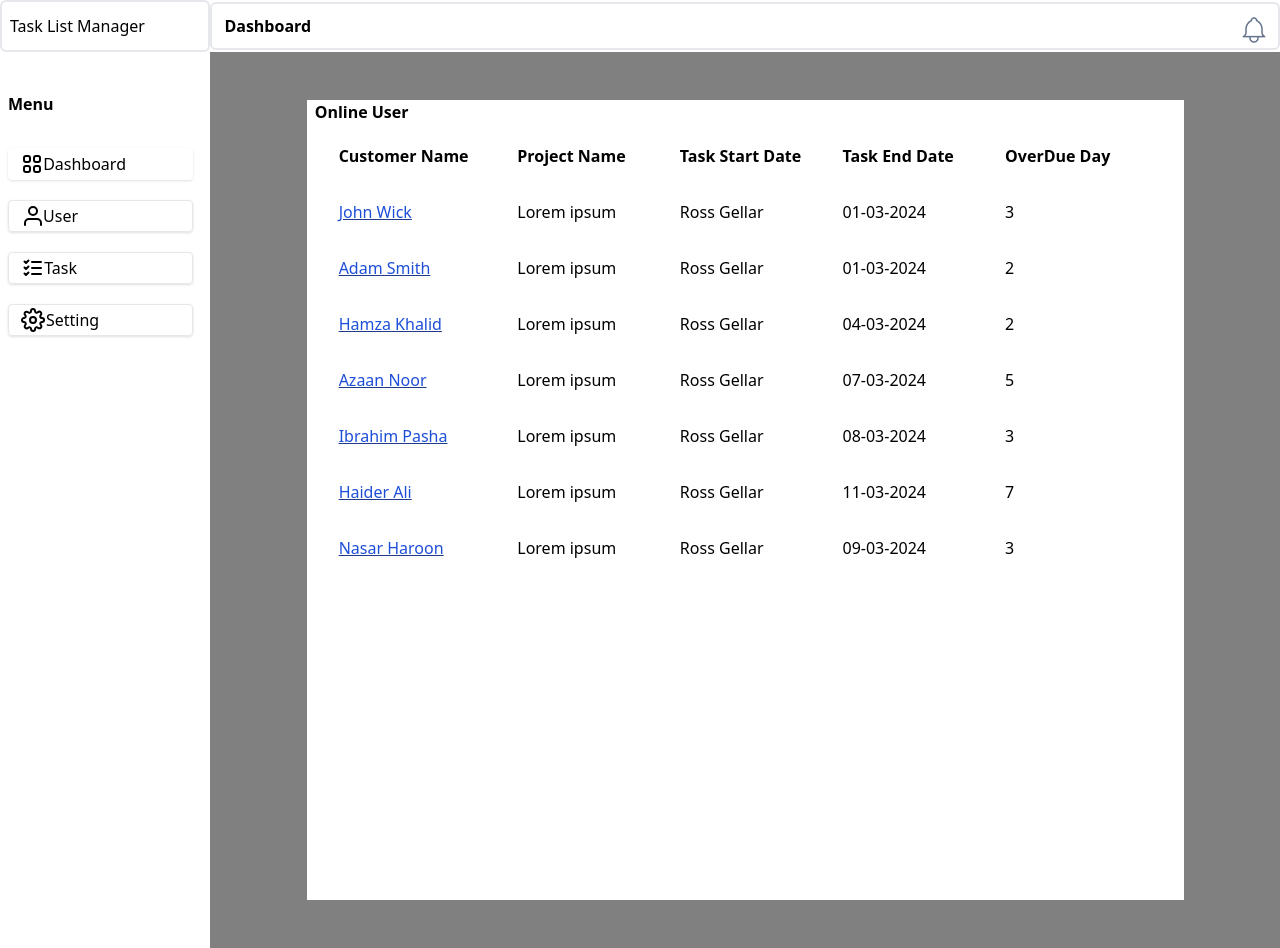
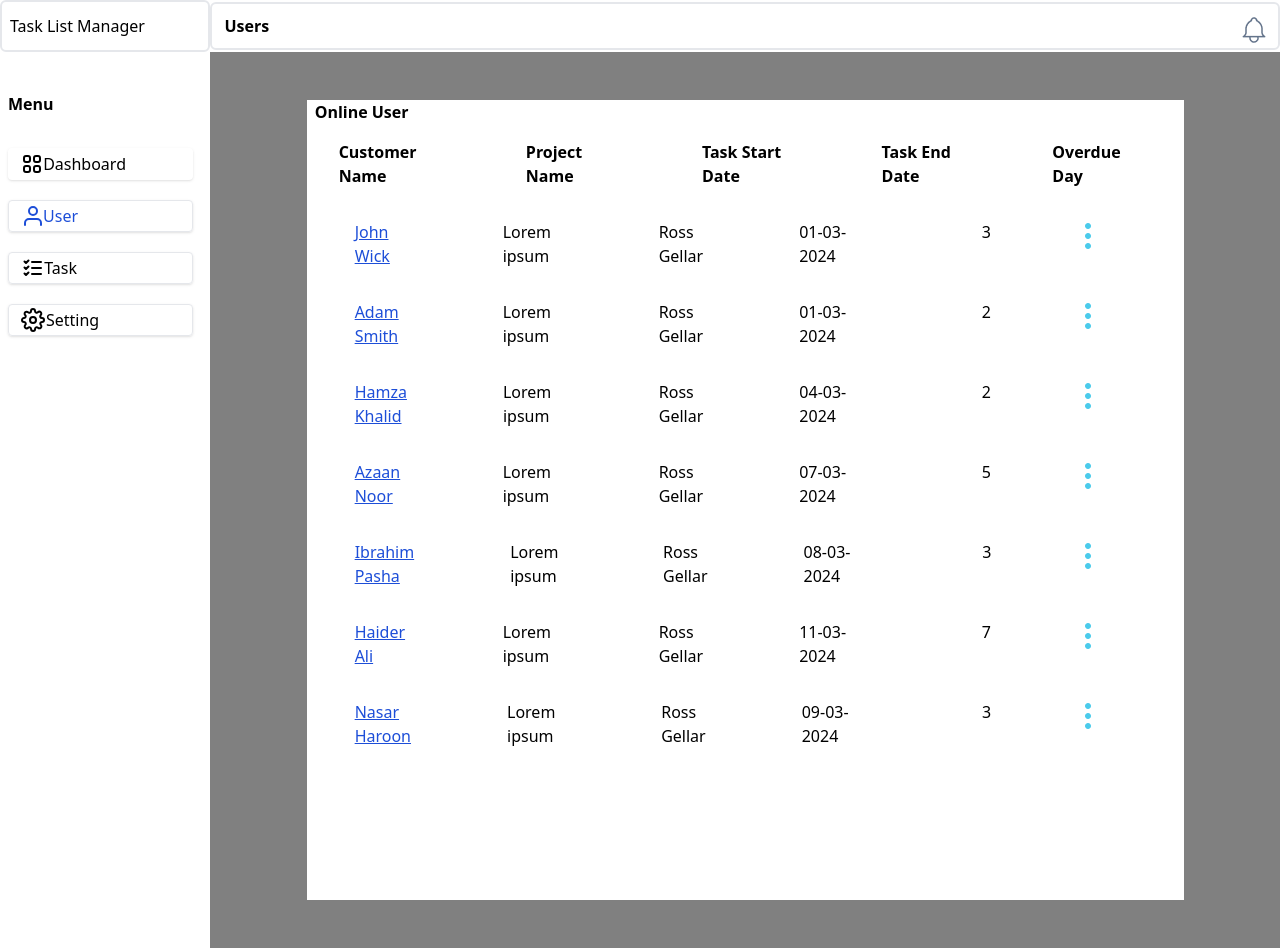
Before and after one commit to Hammad4457/Authentication, a React (Vite) app in the folder Authentication/: page /Users in a window 1280 px wide. Built offline with nearby package versions, Linux system fonts and the light colour scheme.

Commit message:
Feat:"Users Updated"

```diff
--- a/Authentication/src/App.jsx
+++ b/Authentication/src/App.jsx
@@ -7,9 +7,9 @@ import LogIn from "./Pages/LogIn";
 import Forget from "./Pages/ForgetPassword";
 import Reset from "./Pages/Reset";
 import AdminBoard from "./Dashboard/AdminDashboard";
-import Users from "./Dashboard/Users"
+import Users from "./Dashboard/Users";
+import Task from "./Tasks/Task";
 import { BrowserRouter as Router, Routes, Route } from "react-router-dom";
-
 
 function App() {
   const [count, setCount] = useState(0);
@@ -17,13 +17,13 @@ function App() {
   return (
     <Router>
       <Routes>
-
         <Route path="/" element={<Signup />} />
         <Route path="/Login" element={<LogIn />} />
         <Route path="/Forget" element={<Forget />} />
         <Route path="/Reset" element={<Reset />} />
         <Route path="/Dashboard" element={<AdminBoard />} />
         <Route path="/Users" element={<Users />} />
+        <Route path="/Task" element={<Task />} />
       </Routes>
     </Router>
   );
--- a/Authentication/src/Dashboard/AdminDashboard.jsx
+++ b/Authentication/src/Dashboard/AdminDashboard.jsx
@@ -4,22 +4,20 @@ import MenuComponent from "../General Components/MenuComponent";
 import AnalyticsUser from "../General Components/Analytics_User";
 import Header from "../General Components/Header";
 
-
 function AdminDashboard() {
   return (
-    <div><Header></Header>
+    <div>
+      <Header pageName="Dashboard"></Header>
       <div className="flex w-full h-full ">
-
         <div className="w-[16.6%] h-auto">
-    <MenuComponent/>
+          <MenuComponent color1="blue-800"></MenuComponent>
         </div>
         <div className="w-[84.4%] h-auto">
           <AnalyticsUser></AnalyticsUser>
         </div>
       </div>
     </div>
-  )
-
+  );
 }
 
 export default AdminDashboard;
--- a/Authentication/src/Dashboard/Users.jsx
+++ b/Authentication/src/Dashboard/Users.jsx
@@ -1,94 +1,111 @@
 import React from "react";
 import MenuComponent from "../General Components/MenuComponent";
 import Header from "../General Components/Header";
-function AdminDashboard() {
+function Users() {
+  const data = [
+    {
+      CustomerName: "John Wick",
+      ProjectName: "Lorem ipsum",
+      TaskStartDate: "Ross Gellar",
+      TaskEndDate: "01-03-2024",
+      OverdueDay: "3",
+    },
+    {
+      CustomerName: "Adam Smith",
+      ProjectName: "Lorem ipsum",
+      TaskStartDate: "Ross Gellar",
+      TaskEndDate: "01-03-2024",
+      OverdueDay: "2",
+    },
+    {
+      CustomerName: "Hamza Khalid",
+      ProjectName: "Lorem ipsum",
+      TaskStartDate: "Ross Gellar",
+      TaskEndDate: "04-03-2024",
+      OverdueDay: "2",
+    },
+    {
+      CustomerName: "Azaan Noor",
+      ProjectName: "Lorem ipsum",
+      TaskStartDate: "Ross Gellar",
+      TaskEndDate: "07-03-2024",
+      OverdueDay: "5",
+    },
+    {
+      CustomerName: "Ibrahim Pasha",
+      ProjectName: "Lorem ipsum",
+      TaskStartDate: "Ross Gellar",
+      TaskEndDate: "08-03-2024",
+      OverdueDay: "3",
+    },
+    {
+      CustomerName: "Haider Ali",
+      ProjectName: "Lorem ipsum",
+      TaskStartDate: "Ross Gellar",
+      TaskEndDate: "11-03-2024",
+      OverdueDay: "7",
+    },
+    {
+      CustomerName: "Nasar Haroon",
+      ProjectName: "Lorem ipsum",
+      TaskStartDate: "Ross Gellar",
+      TaskEndDate: "09-03-2024",
+      OverdueDay: "3",
+    },
+  ];
 
-  const data=[
-    {CustomerName:"John Wick",ProjectName:"Lorem ipsum",TaskStartDate:"Ross Gellar",TaskEndDate:"01-03-2024",OverdueDay:"3"},
-    {CustomerName:"Adam Smith",ProjectName:"Lorem ipsum",TaskStartDate:"Ross Gellar",TaskEndDate:"01-03-2024",OverdueDay:"2"},
-    {CustomerName:"Hamza Khalid",ProjectName:"Lorem ipsum",TaskStartDate:"Ross Gellar",TaskEndDate:"04-03-2024",OverdueDay:"2"},
-    {CustomerName:"Azaan Noor",ProjectName:"Lorem ipsum",TaskStartDate:"Ross Gellar",TaskEndDate:"07-03-2024",OverdueDay:"5"},
-    {CustomerName:"Ibrahim Pasha",ProjectName:"Lorem ipsum",TaskStartDate:"Ross Gellar",TaskEndDate:"08-03-2024",OverdueDay:"3"},
-    {CustomerName:"Haider Ali",ProjectName:"Lorem ipsum",TaskStartDate:"Ross Gellar",TaskEndDate:"11-03-2024",OverdueDay:"7"},
-    {CustomerName:"Nasar Haroon",ProjectName:"Lorem ipsum",TaskStartDate:"Ross Gellar",TaskEndDate:"09-03-2024",OverdueDay:"3"}
-]
+  function dotButton() {
     return (
       <div>
-      <Header></Header>
+        <img
+          className="w-[28%] h-[28%] bg-blue-900"
+          src="src\assets\Actions.png"
+        ></img>
+      </div>
+    );
+  }
+
+  const renderedData = data.map((item, index) => {
+    return (
+      <div key={index} className="flex">
+        <p className="w-1/5 px-12 mt-8 text-blue-700 underline">
+          {item.CustomerName}
+        </p>
+        <p className="w-1/5 px-12 mt-8">{item.ProjectName}</p>
+        <p className="w-1/5 px-14 mt-8">{item.TaskStartDate}</p>
+        <p className="w-1/5 px-10 mt-8">{item.TaskEndDate}</p>
+        <p className="w-1/5 px-20 mt-8">{item.OverdueDay}</p>
+
+        <button className="mt-4 " onClick={dotButton}>
+          <img className="mr-28" src="src\assets\Frame.png"></img>
+        </button>
+      </div>
+    );
+  });
+
+  return (
+    <div>
+      <Header pageName="Users"></Header>
       <div className="flex h-auto">
         <div className="flex h-screen w-[16.6%] ">
-
-             <MenuComponent></MenuComponent>
+          <MenuComponent color2={"blue-700"}></MenuComponent>
         </div>
         <div className="w-[84.4%]  border-1   bg-[gray]">
           <div className=" h-screen w-[82%] mx-auto mt-12 mb-12 bg-white">
             <h1 className="font-bold mx-2">Online User</h1>
-                <div className="grid grid-cols-5 space-x-4 mt-5 px-8 ">
-                  <div >
-                    <h1 className="font-bold">Customer Name</h1>
-                        <ul>
-                        {data.map((users,index)=>(
-                            <li key={index}>
-                            <p className="mt-8 text-blue-700 underline decoration-blue-900">{users.CustomerName}</p>
-                            </li>
-
-                          ))}
-                          </ul>
+            <div className="flex mt-4 ">
+              <text className="font-bold px-8">Customer Name</text>
+              <text className="font-bold px-10">Project Name</text>
+              <text className="font-bold px-10">Task Start Date</text>
+              <text className="font-bold px-8">Task End Date</text>
+              <text className="font-bold px-10">Overdue Day</text>
             </div>
-                  <div >
-                    <h1 className="font-bold">Project Name</h1>
-                    <ul>
-                        {data.map((users,index)=>(
-                            <li key={index}>
-                            <p className="mt-8">{users.ProjectName}</p>
-                            </li>
-
-                          ))}
-                          </ul>
-                  </div>
-                  <div >
-                    <h1 className="font-bold">Task Start Date</h1>
-                    <ul>
-                        {data.map((users,index)=>(
-                            <li key={index}>
-                            <p className="mt-8">{users.TaskStartDate}</p>
-                            </li>
-
-                          ))}
-                          </ul>
-                  </div>
-                  <div >
-                    <h1 className="font-bold">Task End Date</h1>
-                    <ul>
-                        {data.map((users,index)=>(
-                            <li key={index}>
-                            <p className="mt-8 ">{users.TaskEndDate}</p>
-                            </li>
-
-                          ))}
-                          </ul>
-                  </div>
-                  <div >
-                    <h1 className="font-bold">OverDue Day</h1>
-                    <ul>
-                        {data.map((users,index)=>(
-                            <li key={index}>
-                            <p className="mt-8">{users.OverdueDay}</p>
-                            </li>
-
-                          ))}
-                          </ul>
-                  </div>
-
-                  </div>
-
-              </div>
-
+            <div> {renderedData}</div>
           </div>
         </div>
       </div>
-
+    </div>
   );
 }
 
-export default AdminDashboard;
+export default Users;
--- a/Authentication/src/General Components/Header.jsx
+++ b/Authentication/src/General Components/Header.jsx
@@ -1,8 +1,7 @@
 import React from "react";
-function Header() {
+function Header({ pageName }) {
   return (
     <>
-
       <div className="flex justify-center items-center ">
         <div className="w-[16.6%] border-2 rounded-md">
           {/* <img src={logo} alt="" /> */}
@@ -11,7 +10,7 @@ function Header() {
           </h1>
         </div>
         <div className="ml-auto flex items-center justify-center w-[84.4%] bg-white-100 h-12 border-2 rounded-md content-center">
-        <h2 className="font-bold text-left px-3">Dashboard</h2>
+          <h2 className="font-bold text-left px-3">{pageName}</h2>
           <img className="mt-2 mr-2 ml-auto" src="src\assets\bell.png"></img>
         </div>
       </div>
--- a/Authentication/src/General Components/MenuComponent.jsx
+++ b/Authentication/src/General Components/MenuComponent.jsx
@@ -1,17 +1,20 @@
 import React from "react";
 import { Link } from "react-router-dom";
 
-function MenuComponent() {
+function MenuComponent({ color1, color2 }) {
+  // let task = true;
+  // if (taskBoolean) {
+  //   task = false;
+  // }
   return (
-
     <div className="relative ">
-
       <h2 className="font-bold mt-10 mx-2">Menu</h2>
 
       <br />
-        <button className="relative mt-2 w-[88%] mx-2 h-8 shadow  rounded ">
+      <Link to={"/Dashboard"}>
+        <button className={`relative mt-2 w-[88%] mx-2 h-8 shadow  rounded }`}>
           <svg
-            class="h-6 w-8 text-black absolute  top-1/2 transform -translate-y-1/2 ml-2"
+            class={`h-6 w-8 text-${color1} absolute  top-1/2 transform -translate-y-1/2 ml-2`}
             fill="none"
             viewBox="0 0 24 24"
             stroke="currentColor"
@@ -23,12 +26,16 @@ function MenuComponent() {
               d="M4 6a2 2 0 012-2h2a2 2 0 012 2v2a2 2 0 01-2 2H6a2 2 0 01-2-2V6zM14 6a2 2 0 012-2h2a2 2 0 012 2v2a2 2 0 01-2 2h-2a2 2 0 01-2-2V6zM4 16a2 2 0 012-2h2a2 2 0 012 2v2a2 2 0 01-2 2H6a2 2 0 01-2-2v-2zM14 16a2 2 0 012-2h2a2 2 0 012 2v2a2 2 0 01-2 2h-2a2 2 0 01-2-2v-2z"
             />
           </svg>
-          <span className="mr-8">Dashboard</span>
+          <span className={`mr-8 text-${color1}`}>Dashboard</span>
         </button>
+      </Link>
+
       <Link to={"/Users"}>
-        <button className="relative h-8 mx-2 w-[88%] shadow mt-5 rounded  border ">
+        <button
+          className={`relative h-8 mx-2 w-[88%] shadow mt-5 rounded  border text-${color2} `}
+        >
           <svg
-            className="h-6  w-8 text-black absolute  top-1/2 transform -translate-y-1/2 ml-2"
+            className="h-6  w-8 text-${black} absolute  top-1/2 transform -translate-y-1/2 ml-2"
             viewBox="0 0 24 24"
             fill="none"
             stroke="currentColor"
@@ -39,12 +46,12 @@ function MenuComponent() {
             <path d="M20 21v-2a4 4 0 0 0-4-4H8a4 4 0 0 0-4 4v2" />
             <circle cx="12" cy="7" r="4" />
           </svg>
-          <span className="mr-20">User</span>
+          <span className={`mr-20 text-${color2}`}>User</span>
         </button>
       </Link>
 
+      <Link to={"./Task"}>
         <button className="relative h-8 mx-2 w-[88%] mt-5 shadow rounded border">
-          {" "}
           <svg
             className="h-6 w-8 text-black absolute  top-1/2 transform -translate-y-1/2 ml-2"
             width="24"
@@ -66,6 +73,8 @@ function MenuComponent() {
           </svg>
           <span className="mr-20">Task</span>
         </button>
+      </Link>
+
       <button className="relative w-[88%] h-8 mx-2 mt-5 shadow rounded border  ">
         <svg
           class="h-6 w-8 text-black absolute ml-2"
@@ -83,7 +92,6 @@ function MenuComponent() {
         <span className="mr-14">Setting</span>
       </button>
     </div>
-
   );
 }
 
--- /dev/null
+++ b/Authentication/src/Tasks/Task.jsx
@@ -0,0 +1,20 @@
+import React from "react";
+import Header from "../General Components/Header";
+import MenuComponent from "../General Components/MenuComponent";
+
+function Task() {
+  return (
+    <div>
+      <Header taskBoolean="true"></Header>
+      <div className="flex h-auto">
+        <div className="flex h-screen w-[16.6%] ">
+          <MenuComponent color2={"blue-700"}></MenuComponent>
+        </div>
+        <div className="w-[84.4%]  border-1   bg-[gray]">
+          <div className=" h-screen w-[82%] mx-auto mt-12 mb-12 bg-white"></div>
+        </div>
+      </div>
+    </div>
+  );
+}
+export default Task;
```
Also changed, not shown: Authentication/src/assets/Actions.png (added), Authentication/src/assets/Frame.png (added). Lines whose indentation alone changed are shown as unchanged.
